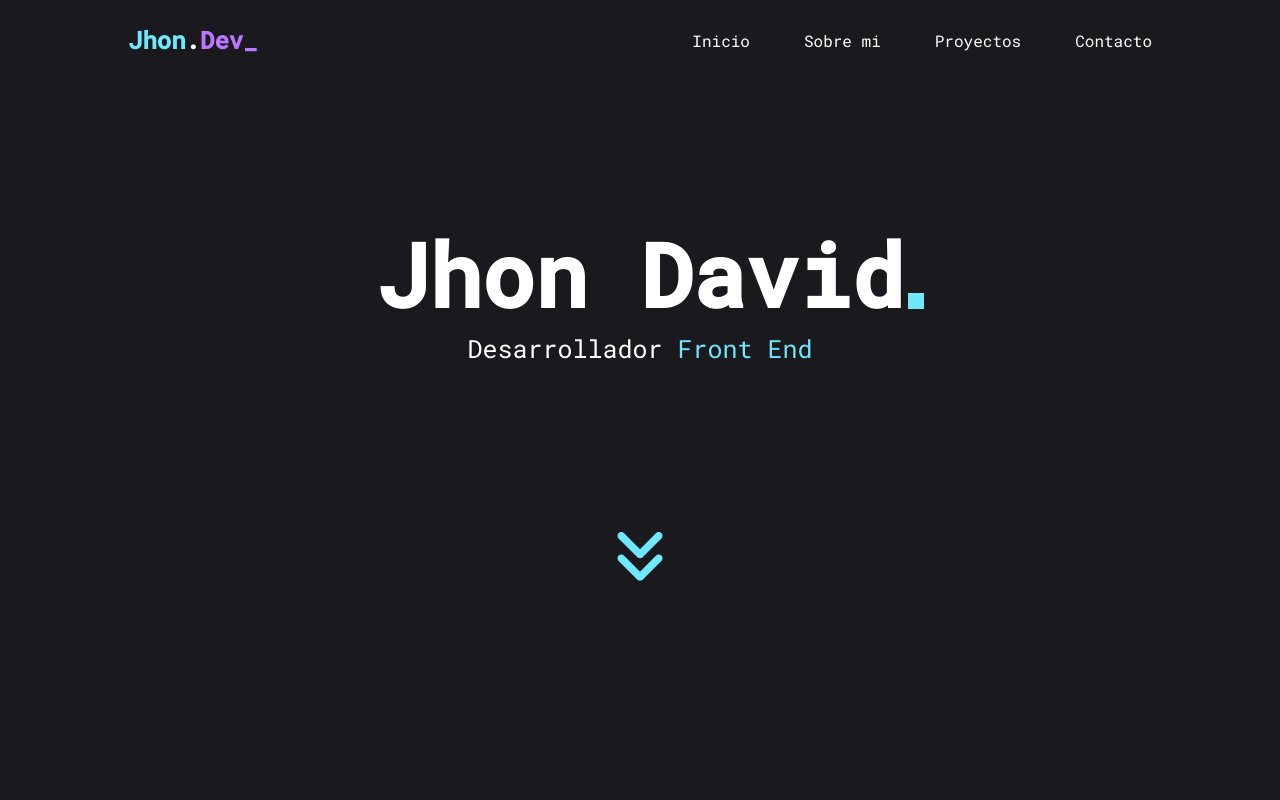
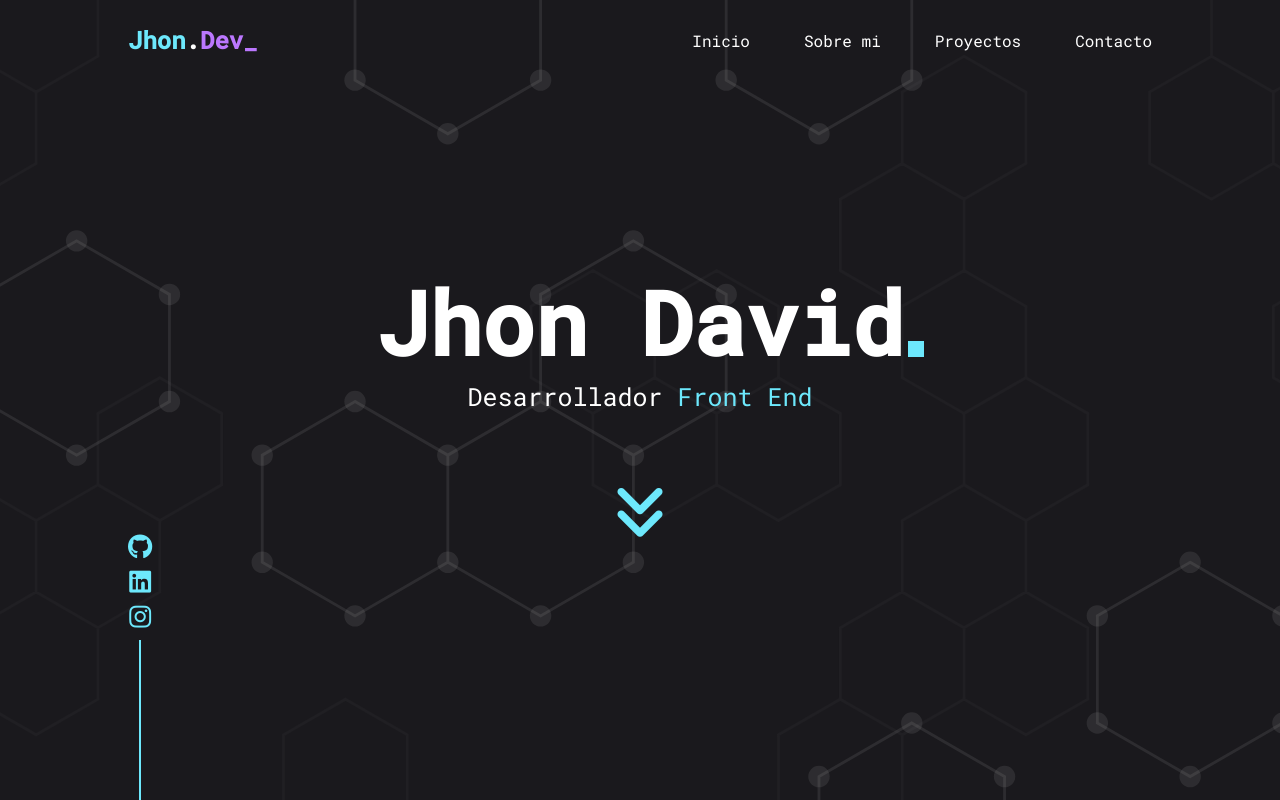
Before and after one commit to Jhon-036/Porfolio, a plain HTML site: page index.html in a window 1280 px wide. Drawn offline with Linux system fonts and the light colour scheme.

Commit message:
avance_hero

```diff
--- a/index.html
+++ b/index.html
@@ -45,9 +45,19 @@
                 <p>Desarrollador <span style="color: #6DE8FC;">Front End</span></p>
             </div>
             <div class="arrow_bottom">
-                <a href=""><i class="fas fa-angle-double-down"></i></a>
+                <a href="#about_me"><i class="fas fa-angle-double-down"></i></a>
+            </div>
+            <div class="red_social">
+                <i class="fab fa-github" style="color: #6de8fc;"></i>
+                <i class="fab fa-linkedin" style="color: #6de8fc;"></i>
+                <i class="fab fa-instagram" style="color: #6de8fc;"></i>
+                <span style="width: 2px; height: 10rem; background-color: #6DE8FC; display: block;"></span>
             </div>
         </article>
+    </section>
+
+    <section class="about_me" id="about_me">
+
     </section>
 
     <script src="./app.js"></script>
--- a/style.css
+++ b/style.css
@@ -68,6 +68,9 @@ html {
 .inicio {
     width: 100%;
     height: 100vh;
+    background-image: url(img/bk2_hero.svg);
+    background-size: cover;
+    background-position: center;
     background-color: var(--color1);
 }
 
@@ -79,7 +82,7 @@ html {
     justify-content: center;
     align-items: center;
     flex-direction: column;
-    gap: 10rem;
+    gap: 1rem;
 }
 
 .inicio_container {
@@ -106,11 +109,41 @@ html {
     font-size: 25px;
 }
 
+.arrow_bottom {
+    margin-top: 3rem;
+    animation: animation_arrow alternate infinite .8s ease-in;
+}
+
+@keyframes animation_arrow {
+    0% {transform: translate(0); transition: .5s;}
+    100% {transform: translateY(3rem); transition: .5s;}
+}
+
 .arrow_bottom i {
     color: var(--color4);
     font-size: 60px;
 }
 
+.red_social {
+    position: absolute;
+    left: 0;
+    bottom: 0;
+    transform: translate(8rem);
+    display: flex;
+    flex-direction: column;
+    align-items: center;
+    gap: 10px;
+}
+
+.red_social i {
+    font-size: 25px;
+}
+
+/* about me */
+
+.about_me {
+
+}
 
 @media (max-width : 1024px) {
 
@@ -142,6 +175,7 @@ html {
         flex-direction: column;
         align-items: center;
         justify-content: center;
+        z-index: 50;
     }
 
     .btn_close {
@@ -175,4 +209,22 @@ html {
     .arrow_bottom i {
         font-size: 40px;
     }
+
+    .red_social {
+        display: none;
+    }
 }
+
+@media (max-width : 530px) {
+    .inicio_container h2 {
+        font-size: 50px;
+    }
+    .inicio_container h2::after {
+        width: 10px;
+        height: 10px;
+        transform: translateY(43px);
+    }
+    .inicio_container p {
+        font-size: 17px;
+    }
+}
```
Also changed, not shown: img/bk2_hero.svg (added), img/bk_hero.svg (added), 1 other file.
